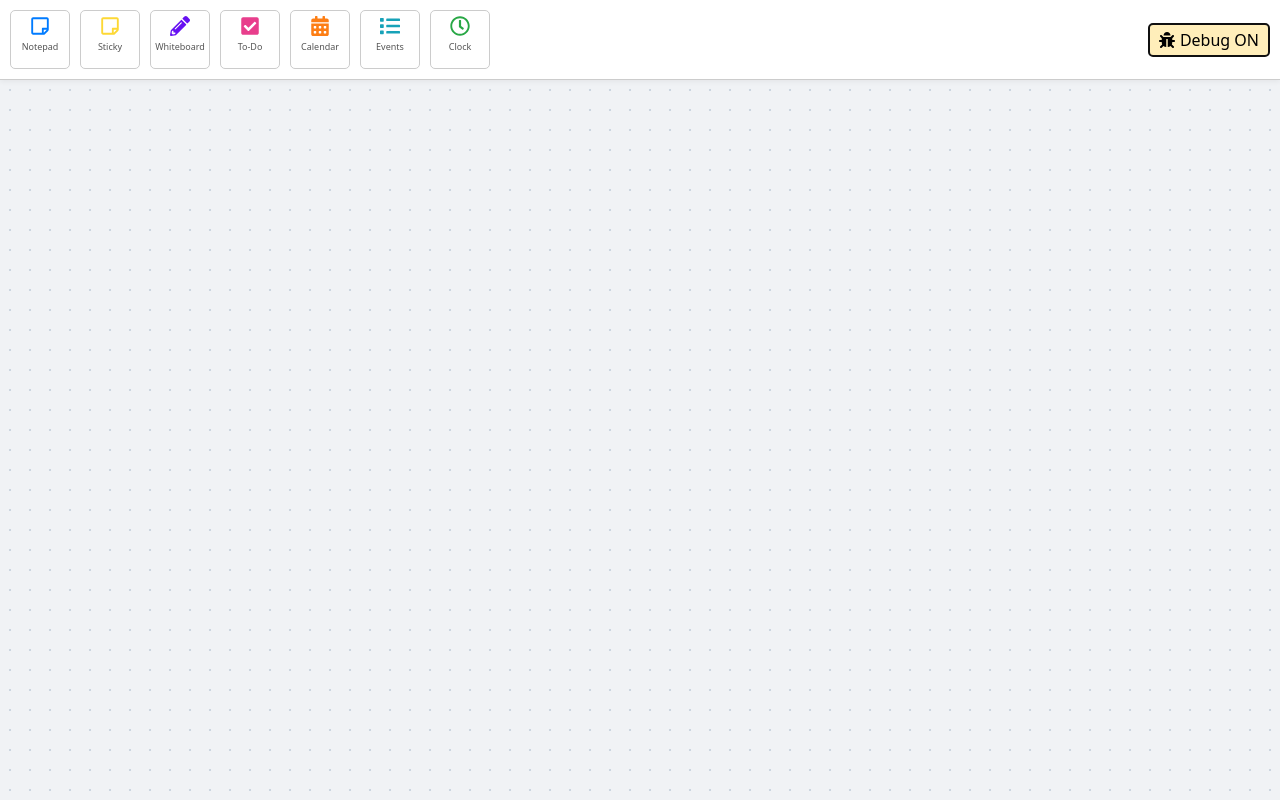
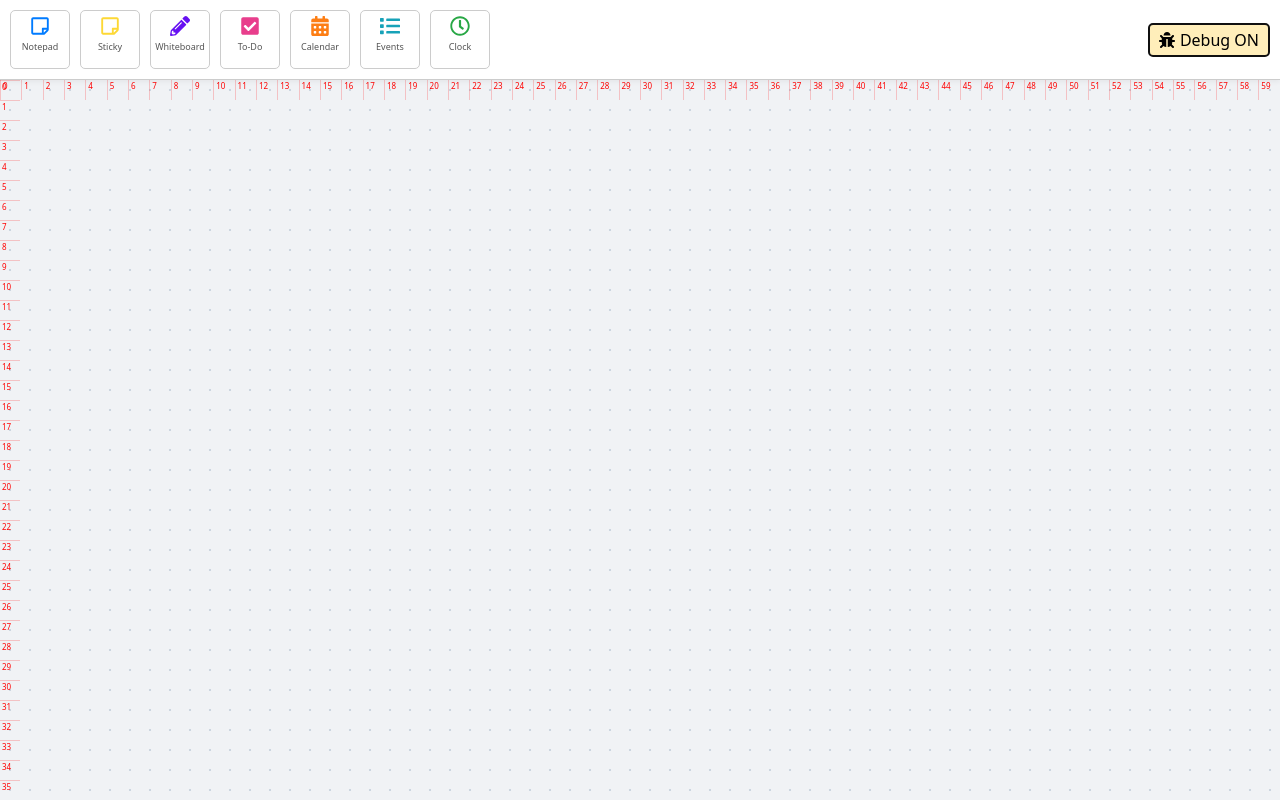
Before and after one commit to highlyentropic/highlysecret, a React (Vite) app: page / in a window 1280 px wide. Both pictures are taken after a click on the button "Debug OFF". Built offline with nearby package versions, Linux system fonts and the light colour scheme.

Commit message:
persistence + bug squash

```diff
--- a/src/components/modules/calendar.tsx
+++ b/src/components/modules/calendar.tsx
@@ -65,10 +65,10 @@ export const Calendar: React.FC<CalendarProps> = ({ events, onDayClick }) => {
           flexDirection: 'column'
         }}
       >
-        <span>{day}</span>
+        <span style={{ zIndex: 2 }}>{day}</span>
 
         {/* Event Indicators (Dots) */}
-        <div style={{ display: 'flex', gap: '2px', marginTop: '2px' }}>
+        <div style={{ display: 'flex', gap: '2px', marginTop: 'auto', marginBottom: '2px', zIndex: 2 }}>
             {daysEvents.slice(0, 3).map(ev => (
                 <div key={ev.id} style={{ width: '4px', height: '4px', borderRadius: '50%', backgroundColor: ev.color }} />
             ))}
@@ -77,12 +77,11 @@ export const Calendar: React.FC<CalendarProps> = ({ events, onDayClick }) => {
     );
   }
 
-  // Bug 3: Increased padding for safe margins
   return (
-    <div style={{ width: '100%', height: '100%', display: 'flex', flexDirection: 'column', background: 'white', padding: '10px' }}>
+    <div style={{ width: '100%', height: '100%', display: 'flex', flexDirection: 'column', background: 'white', padding: '5px' }}>
 
       {/* Navigation Header */}
-      <div style={{ display: 'flex', justifyContent: 'space-between', alignItems: 'center', marginBottom: '5px', padding: '0 5px' }}>
+      <div style={{ display: 'flex', justifyContent: 'space-between', alignItems: 'center', marginBottom: '5px', padding: '0 5px', flexShrink: 0 }}>
         <button onClick={prevMonth} style={navBtnStyle}><FaChevronLeft size={10}/></button>
         <span style={{ fontWeight: 'bold', fontSize: '12px', color: '#333' }}>
             {viewDate.toLocaleString('en-US', { month: 'long' })} {year}
@@ -90,18 +89,36 @@ export const Calendar: React.FC<CalendarProps> = ({ events, onDayClick }) => {
         <button onClick={nextMonth} style={navBtnStyle}><FaChevronRight size={10}/></button>
       </div>
 
-      {/* Grid */}
-      <div style={{ display: 'grid', gridTemplateColumns: 'repeat(7, 1fr)', gap: '2px', flex: 1, alignContent: 'start' }}>
+      {/* Days Header */}
+      <div style={{ display: 'grid', gridTemplateColumns: 'repeat(7, 1fr)', textAlign: 'center', marginBottom: '2px', flexShrink: 0 }}>
         {['M', 'T', 'W', 'T', 'F', 'S', 'S'].map((d, i) => (
-            <div key={i} style={{ ...cellStyle, fontWeight: 'bold', borderBottom: '1px solid #eee', color: '#333' }}>{d}</div>
+            <div key={i} style={{ fontSize: '10px', fontWeight: 'bold', color: '#666', paddingBottom: '2px' }}>{d}</div>
         ))}
+      </div>
+
+      {/* Date Grid */}
+      <div style={{
+          display: 'grid',
+          gridTemplateColumns: 'repeat(7, 1fr)',
+          gridTemplateRows: 'repeat(6, 1fr)', // Force 6 rows to fill space equally
+          gap: '1px',
+          flex: 1,
+          minHeight: 0 // Crucial for grid overflow handling
+      }}>
         {gridCells}
       </div>
     </div>
   );
 };
 
+// Updated Cell Style: remove fixed height, add width 100% and centering
 const cellStyle: React.CSSProperties = {
-  display: 'flex', alignItems: 'center', justifyContent: 'center', fontSize: '10px', height: '30px', borderRadius: '3px'
+  display: 'flex',
+  alignItems: 'center',
+  justifyContent: 'center', // Centers the number vertically if no events, or generally centers content
+  fontSize: '10px',
+  borderRadius: '3px',
+  width: '100%',
+  height: '100%' // Fill the grid cell
 };
 const navBtnStyle = { background: 'transparent', border: 'none', cursor: 'pointer', color: '#666' };
--- a/src/components/workspace.tsx
+++ b/src/components/workspace.tsx
@@ -9,8 +9,6 @@ import { TodoList } from './modules/todolist';
 import { EventsList } from './modules/eventslist';
 import type { CalendarEvent, TodoItem } from '../types';
 import { StickyNote } from './modules/stickynote';
-
-// Imported missing icons for the Todo Modal
 import { FaRegStickyNote, FaRegClock, FaPencilAlt, FaCalendarAlt, FaCheckSquare, FaBug, FaList, FaTrash, FaPalette, FaTag, FaPlus } from 'react-icons/fa';
 
 const ReactGridLayout = WidthProvider(RGL);
@@ -42,34 +40,48 @@ interface ModuleItem {
   title?: string;
   content?: string;
   clockMode?: 'analog' | 'digital';
-  linkedCategory?: string; // For Todo modules
+  linkedCategory?: string;
 }
 
+// --- LOCAL STORAGE HELPERS ---
+const loadState = <T,>(key: string, defaultVal: T): T => {
+    try {
+        const saved = localStorage.getItem(key);
+        if (saved) return JSON.parse(saved);
+    } catch (e) {
+        console.error(`Error loading ${key}`, e);
+    }
+    return defaultVal;
+};
+
 export const Workspace = () => {
-  // --- STATE ---
-  const [items, setItems] = useState<ModuleItem[]>([]);
+  // --- STATE (INITIALIZED FROM LOCAL STORAGE) ---
+
+  const [items, setItems] = useState<ModuleItem[]>(() => loadState('ws_items', []));
+
+  const [globalEvents, setGlobalEvents] = useState<CalendarEvent[]>(() => loadState('ws_events', []));
+
+  const [globalTodos, setGlobalTodos] = useState<TodoItem[]>(() => loadState('ws_todos', []));
+  const [todoCategories, setTodoCategories] = useState<string[]>(() => loadState('ws_categories', []));
+
+  // --- PERSISTENCE EFFECTS ---
+  useEffect(() => { localStorage.setItem('ws_items', JSON.stringify(items)); }, [items]);
+  useEffect(() => { localStorage.setItem('ws_events', JSON.stringify(globalEvents)); }, [globalEvents]);
+  useEffect(() => { localStorage.setItem('ws_todos', JSON.stringify(globalTodos)); }, [globalTodos]);
+  useEffect(() => { localStorage.setItem('ws_categories', JSON.stringify(todoCategories)); }, [todoCategories]);
+
+  // UI STATE
   const [draggingType, setDraggingType] = useState<ModuleType>('notepad');
   const [isDropping, setIsDropping] = useState(false);
   const [gridHeight, setGridHeight] = useState(800);
   const [maxRows, setMaxRows] = useState(50);
   const [showDebug, setShowDebug] = useState(false);
 
-  // SHARED EVENT STATE
-  const [globalEvents, setGlobalEvents] = useState<CalendarEvent[]>([]);
-
-  // SHARED TODO STATE
-  const [globalTodos, setGlobalTodos] = useState<TodoItem[]>([]);
-  const [todoCategories, setTodoCategories] = useState<string[]>([]);
-
-  // EVENT MODAL STATE
+  // MODAL STATES
   const [showModal, setShowModal] = useState(false);
   const [modalData, setModalData] = useState<Partial<CalendarEvent>>({});
-
-  // TODO EDIT MODAL STATE (Moved from TodoList.tsx for Bug 1)
   const [editingTodo, setEditingTodo] = useState<TodoItem | null>(null);
   const [newCatText, setNewCatText] = useState('');
-
-  // RENAMING STATE
   const [editingTitleId, setEditingTitleId] = useState<string | null>(null);
 
   useEffect(() => {
@@ -199,7 +211,6 @@ export const Workspace = () => {
 
   const getVisibleTodos = (module: ModuleItem) => {
       const activeLinkedCategories = items.map(i => i.linkedCategory).filter(Boolean) as string[];
-
       if (module.linkedCategory) {
           return globalTodos.filter(t => t.category === module.linkedCategory);
       } else {
@@ -311,7 +322,7 @@ export const Workspace = () => {
         </div>
       )}
 
-      {/* TODO EDIT MODAL - MOVED HERE */}
+      {/* TODO EDIT MODAL */}
       {editingTodo && (
         <div className="modal-overlay" onClick={() => setEditingTodo(null)}>
             <div className="modal-content" onClick={(e) => e.stopPropagation()}>
@@ -428,7 +439,24 @@ export const Workspace = () => {
       {/* DEBUG RULERS */}
       {showDebug && (
         <div style={{ position: 'absolute', top: TOOLBAR_HEIGHT, left: 0, width: '100%', height: gridHeight, pointerEvents: 'none', zIndex: 0 }}>
-            {/* ... (Debug rendering kept same as original if needed, but not critical for bug fixes) ... */}
+            <div style={{ display: 'flex', width: '100%', height: '20px', position: 'absolute', top: 0 }}>
+                {Array.from({ length: COLS }).map((_, i) => (
+                    <div key={i} style={{
+                        flex: 1, fontSize: '8px', color: 'red', borderLeft: '1px solid rgba(255,0,0,0.2)', paddingLeft: '2px', overflow:'hidden'
+                    }}>
+                        {i}
+                    </div>
+                ))}
+            </div>
+            <div style={{ display: 'flex', flexDirection: 'column', height: '100%', width: '20px', position: 'absolute', left: 0 }}>
+                {Array.from({ length: maxRows }).map((_, i) => (
+                    <div key={i} style={{
+                        height: ROW_HEIGHT, fontSize: '8px', color: 'red', borderTop: '1px solid rgba(255,0,0,0.2)', paddingLeft: '2px'
+                    }}>
+                        {i}
+                    </div>
+                ))}
+            </div>
         </div>
       )}
 
@@ -509,9 +537,8 @@ export const Workspace = () => {
                         onAddTodo={(text) => addTodo(text, item.i, item.linkedCategory)}
                         onUpdateTodo={updateTodo}
                         onDeleteTodo={deleteTodo}
-                        // Removed category management props from TodoList as it's now handled globally in Workspace modal
                         onSetLinkedCategory={(cat) => updateContent(item.i, { linkedCategory: cat, title: cat ? `To-Do: ${cat}` : 'To-Do' })}
-                        onEditTodo={(todo) => setEditingTodo(todo)} // Connect to Workspace modal
+                        onEditTodo={(todo) => setEditingTodo(todo)}
                     />
                 )}
                 {item.type === 'stickynote' && <StickyNote content={item.content || ''} onChange={(txt) => updateContent(item.i, { content: txt })} />}
```
